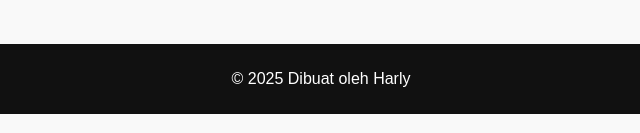
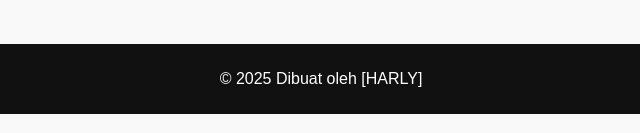
Before and after one commit to mlitsec/mcr-bio, a plain HTML site: page biodata.html in a window 1280 px wide. Shown: the part 664-797 px from the top of the page, 319-959 px from the left. Drawn offline with Linux system fonts and the light colour scheme.

Commit message:
update mcr

```diff
--- a/biodata.html
+++ b/biodata.html
@@ -48,7 +48,7 @@
   </main>
 
   <footer>
-    <p>&copy; 2025 Dibuat oleh Harly</p>
+    <p>&copy; 2025 Dibuat oleh [HARLY]</p>
   </footer>
 
 </body>
```
Also changed, not shown: index.html (+1 -1 lines), karya.html (+1 -1 lines).
